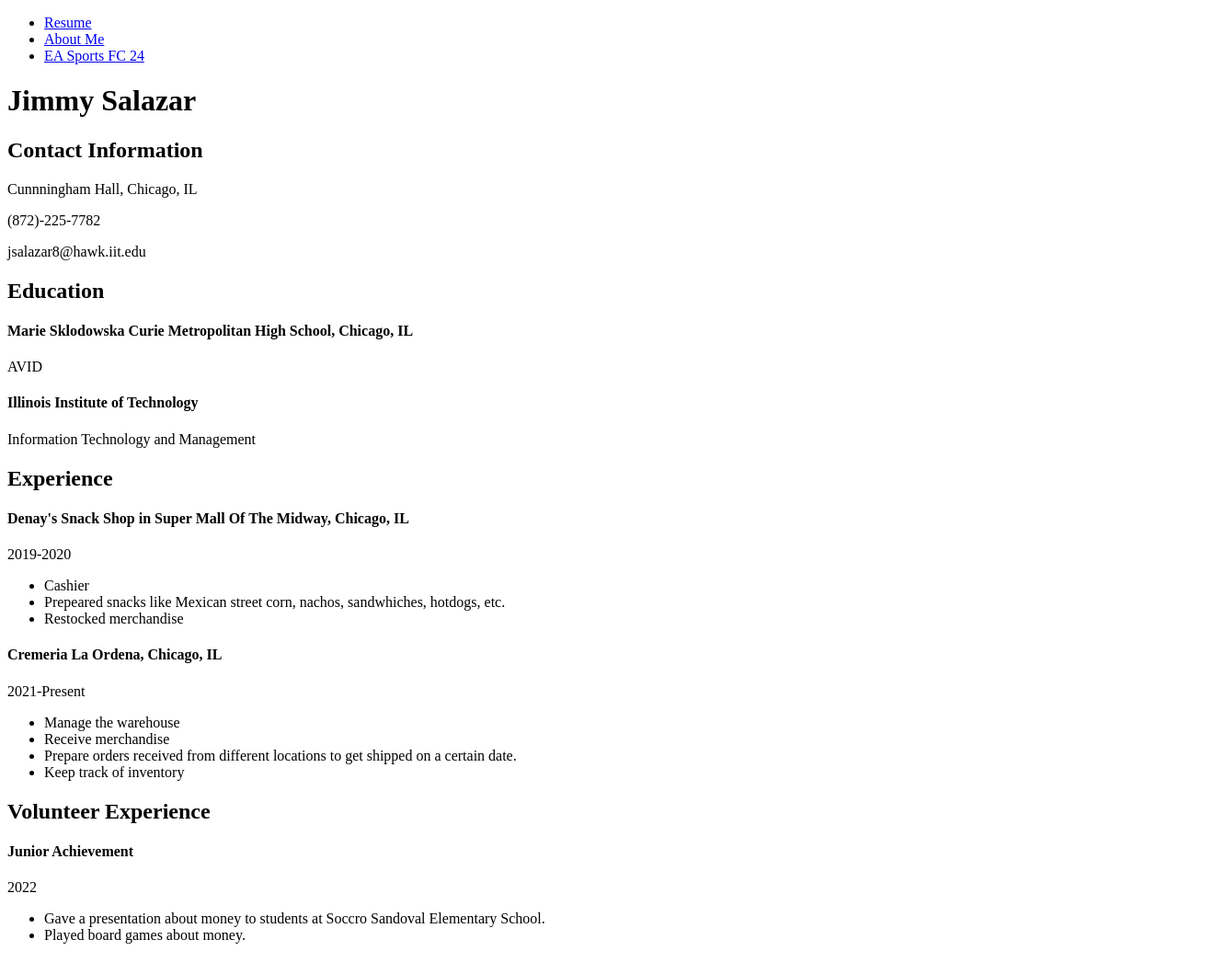
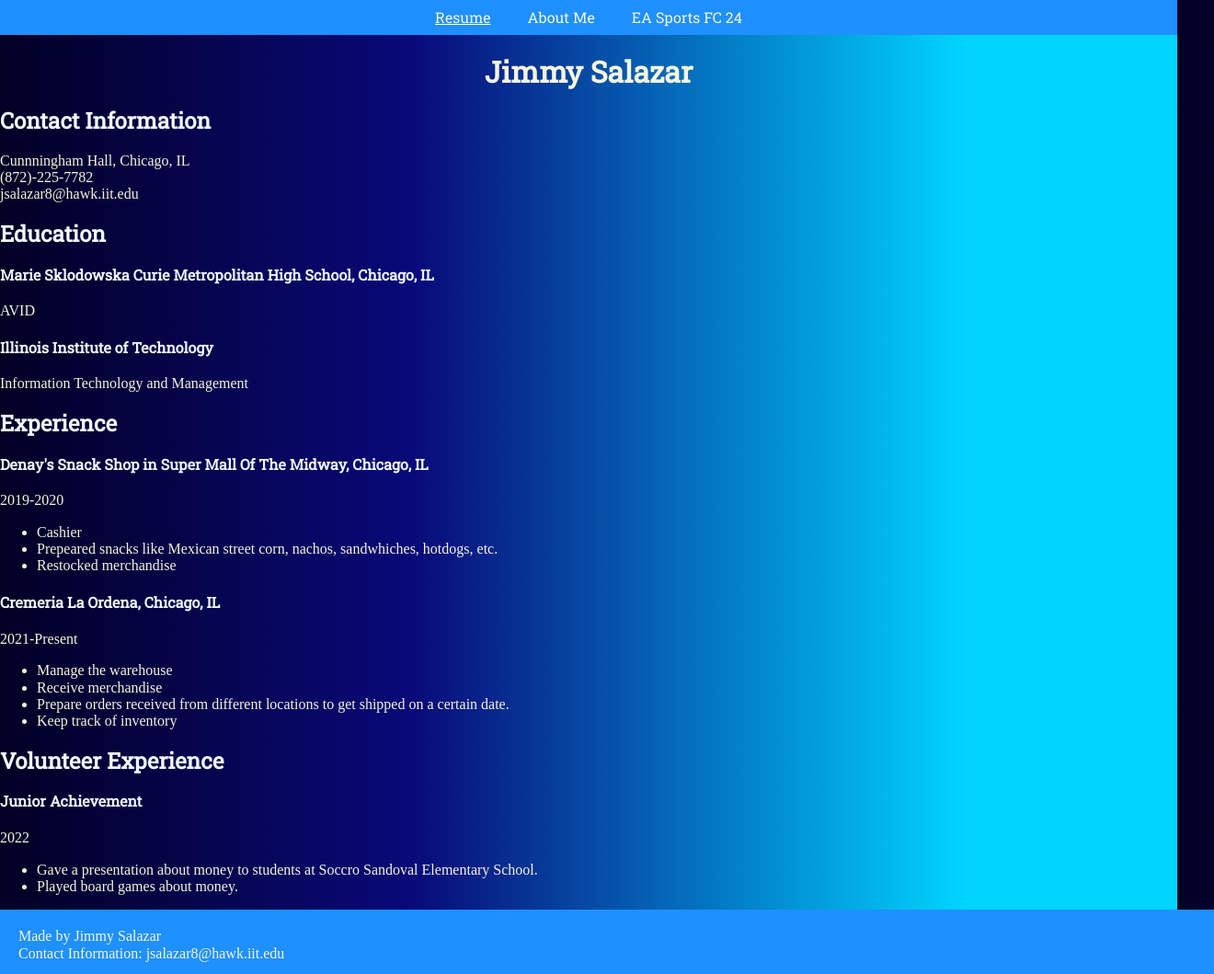
Before and after one commit to jsalazar8/Project2, a plain HTML site: page index.html in a window 1280 px wide. Shown: the whole page at 92% size, 1320 px wide, since content can reach past the window. Drawn offline with Linux system fonts and the light colour scheme.

Commit message:
adding html and css to all files

```diff
--- a/css/style.css
+++ b/css/style.css
@@ -1 +1,83 @@
-#
+/*css for all pages*/
+#main-navbar {
+    background-color:dodgerblue;
+    overflow: hidden;
+}
+#navbar-container {
+    float: left;
+    width: 100%;
+    position: relative;
+}
+
+#main-navbar ul {
+    list-style-type: none;
+    margin: 0;
+    padding: 0;
+    position: relative;
+    left: 50%;
+    float: left;
+}
+
+#main-navbar ul li {
+    float: left;
+    position: relative;
+    right: 50%;
+    display: block;
+}
+
+#main-navbar ul li a {
+    display: block;
+    padding: 10px 20px;
+    font-family: 'Roboto Slab', serif;
+    color: beige;
+    text-decoration: none;
+}
+
+#main-navbar ul li a:hover {
+    background-color:#000;
+}
+
+#onpage {
+    text-decoration: underline #fff;
+}
+
+
+h1{
+    text-align: center;
+    font-family: 'Roboto Slab', serif;
+    font size: 30px;
+    color: beige;
+}
+
+
+p {
+    margin:auto;
+    font-family:"Times New Roman", Times, serif;
+    color:beige
+}
+li {
+    color:beige
+}
+
+footer {
+    margin:auto;
+    font-family:"Times New Roman", Times, serif;
+    background-color: dodgerblue;
+    width: 100%;
+    height: 30px;
+    padding: 20px;
+}
+
+/*index.html css*/
+#indexbody {
+    background: rgb(2, 0, 36);
+    background: linear-gradient(90deg, rgba(2,0,36,1) 0%, rgba(9,9,121,1) 35%, rgba(0,212,255,1) 82%);
+}
+
+.indexh {
+    font-family: 'Roboto Slab', serif;
+    color:aliceblue
+}
+section box n have float :left
+/*aboutme.html css red */
+/*easportsfc.html css green*/
--- a/index.html
+++ b/index.html
@@ -3,43 +3,52 @@
   <head>
     <meta charset="utf-8">
     <title>Resume</title>
+    <link rel="stylesheet" href="css/style.css">
+    <link rel="stylesheet" type="text/css" href="css/reset.css">
+    <link rel="preconnect" href="https://fonts.googleapis.com">
+    <link rel="preconnect" href="https://fonts.gstatic.com" crossorigin>
+    <link href="https://fonts.googleapis.com/css2?family=Roboto+Slab&display=swap" rel="stylesheet">
   </head>
-  <body>
+  <body id="indexbody">
     <header>
-      <nav>
+      <nav id="main-navbar">
+        <div id="navbar-container"></div>
         <ul>
-          <li><a href="index.html">Resume</a></li>
+          <li id="onpage"><a href="index.html">Resume</a></li>
           <li><a href="aboutme.html">About Me</a></li>
           <li><a href="easportsfc24.html">EA Sports FC 24</a></li>
         </ul>
+        </nav>
+        </header>
+        </div>
       </nav>
     </header>
     <h1>Jimmy Salazar</h1>
     <section>
-      <h2>Contact Information</h2>
+      <h2 class="indexh">Contact Information</h2>
       <p>Cunnningham Hall, Chicago, IL</p>
       <p>(872)-225-7782</p>
       <p>jsalazar8@hawk.iit.edu</p>
     </section>
 
     <section>
-      <h2>Education</h2>
-      <h4>Marie Sklodowska Curie Metropolitan High School, Chicago, IL</h4>
+      <h2 class="indexh">Education</h2>
+      <h4 class="indexh">Marie Sklodowska Curie Metropolitan High School, Chicago, IL</h4>
       <p>AVID</p>
-      <h4>Illinois Institute of Technology</h4>
+      <h4 class="indexh">Illinois Institute of Technology</h4>
       <p>Information Technology and Management</p>
     </section>
 
     <section>
-      <h2>Experience</h2>
-      <h4>Denay's Snack Shop in Super Mall Of The Midway, Chicago, IL</h4>
+      <h2 class="indexh">Experience</h2>
+      <h4 class="indexh">Denay's Snack Shop in Super Mall Of The Midway, Chicago, IL</h4>
       <p>2019-2020</p>
       <ul>
         <li>Cashier</li>
         <li>Prepeared snacks like Mexican street corn, nachos, sandwhiches, hotdogs, etc.</li>
         <li>Restocked merchandise</li>
       </ul>
-      <h4>Cremeria La Ordena, Chicago, IL</h4>
+      <h4 class="indexh">Cremeria La Ordena, Chicago, IL</h4>
       <p>2021-Present</p>
       <ul>
         <li>Manage the warehouse</li>
@@ -50,13 +59,17 @@
     </section>
 
     <section>
-      <h2>Volunteer Experience</h2>
-      <h4>Junior Achievement</h4>
+      <h2 class="indexh">Volunteer Experience</h2>
+      <h4 class="indexh">Junior Achievement</h4>
       <p>2022</p>
       <ul>
         <li>Gave a presentation about money to students at Soccro Sandoval Elementary School.</li>
         <li>Played board games about money.</li>
       </ul>
     </section>
+    <footer>
+      <p>Made by Jimmy Salazar</p>
+      <p>Contact Information: jsalazar8@hawk.iit.edu</p>
+    </footer>
   </body>
 </html>
```
Also changed, not shown: aboutme.html (+15 -2 lines), easportsfc24.html (+15 -2 lines).
